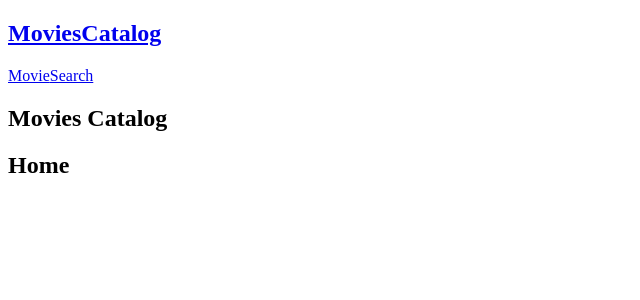
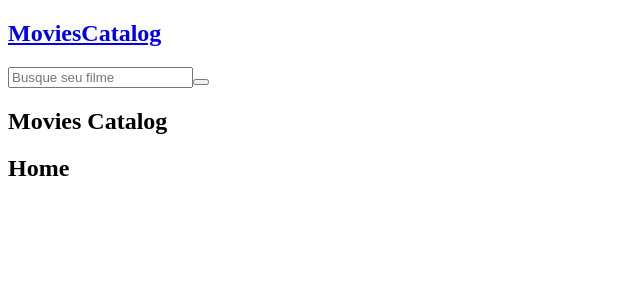
Before and after one commit to euluisdev/movie-catalog-react, a React (Vite) app: page / in a window 1280 px wide. Shown: the top 300 px of the page, without its empty margins (0-640 px from the left). Built offline with nearby package versions, Linux system fonts and the light colour scheme.

Commit message:
two links were removed and the form tag was added

```diff
--- a/src/components/NavBar.jsx
+++ b/src/components/NavBar.jsx
@@ -7,8 +7,10 @@ const NavBar = () => {
             <h2>
                 <Link to='/'>MoviesCatalog</Link>
             </h2>
-            <Link to='/movie/1'>Movie</Link>
-            <Link to='/search'>Search</Link>
+            <form>
+                <input type="text" placeholder="Busque seu filme" />
+                <button type="submit"></button>
+            </form>
         </nav>
     )
 }
```
